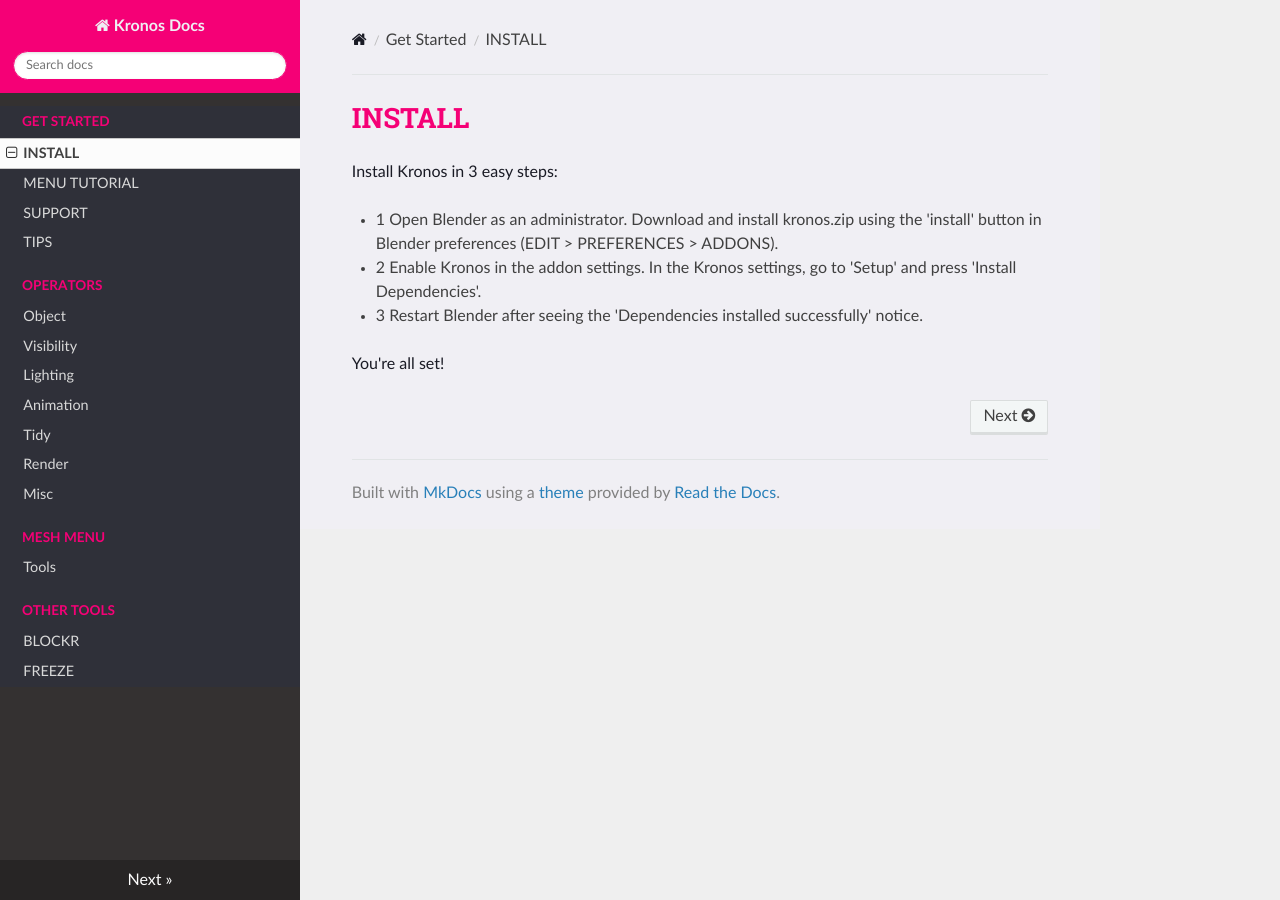
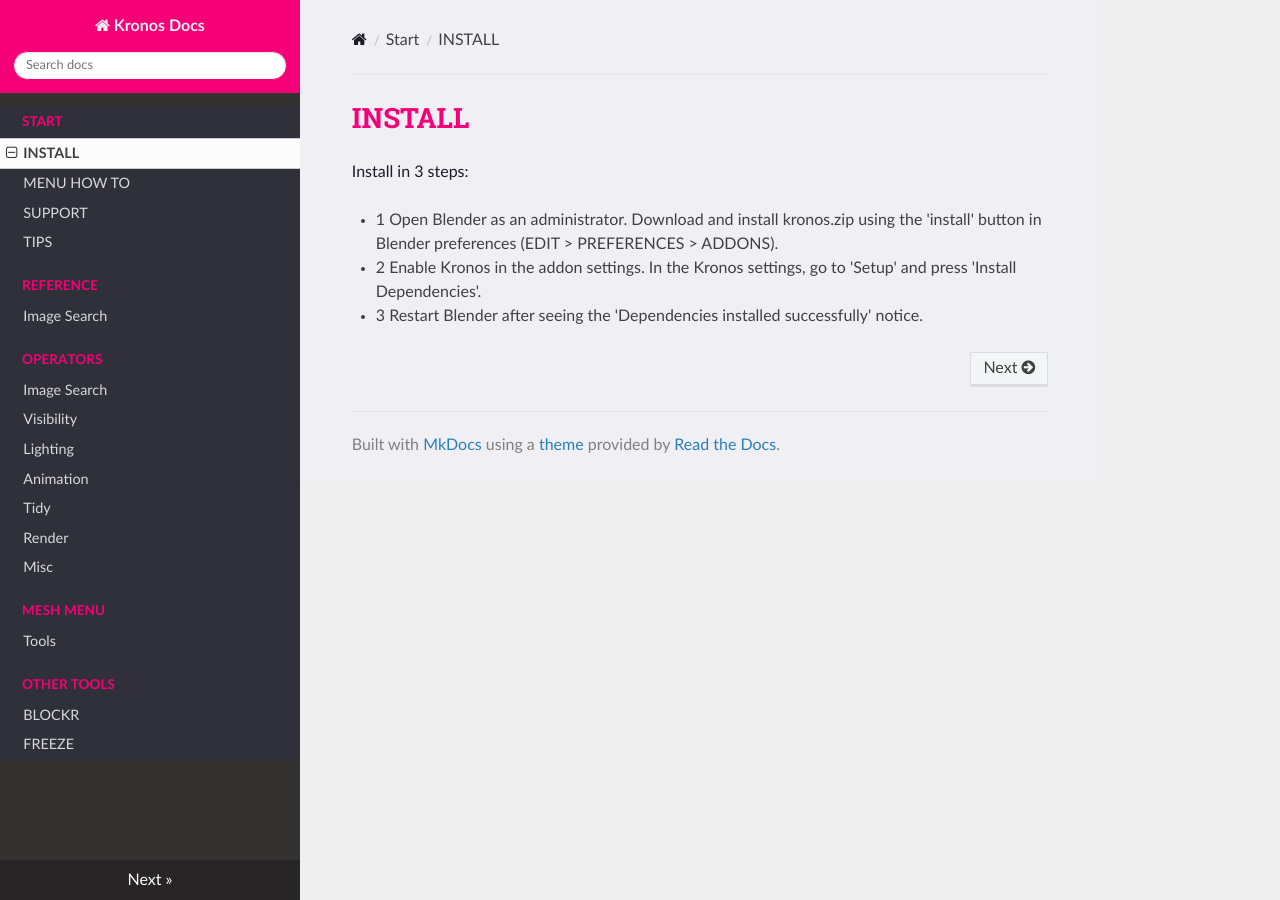
Before and after one commit to CGLIFE7/KronosDocs, an MkDocs documentation site: the page built from docs/docs/tutorial/installation.md, in a window 1280 px wide. Built offline with MkDocs 1.6.1, drawn with Linux system fonts in a browser that asks for light colours; nearby versions of some CDN libraries.

Commit message:
the less the better

```diff
--- a/docs/docs/tutorial/installation.md
+++ b/docs/docs/tutorial/installation.md
@@ -1,6 +1,6 @@
 # INSTALL
 
-Install Kronos in 3 easy steps:
+Install in 3 steps:
 
 - 1   Open Blender as an administrator. Download and install kronos.zip using the 'install' button in Blender preferences (EDIT > PREFERENCES > ADDONS).
 &NewLine;
@@ -9,5 +9,3 @@
 &NewLine;
 &NewLine;
 - 3    Restart Blender after seeing the 'Dependencies installed successfully' notice.
-
-You're all set!
--- a/docs/mkdocs.yml
+++ b/docs/mkdocs.yml
@@ -10,12 +10,16 @@
 nav:
 
 
-  - Get Started:
+  - Start:
 
     - INSTALL: tutorial/installation.md
-    - MENU TUTORIAL: tutorial/interfaceandmenus.md
+    - MENU HOW TO: tutorial/interfaceandmenus.md
     - SUPPORT: tutorial/support.md
     - TIPS: tutorial/tips.md
+
+  - Reference:
+    - Image Search: tutorial/objects.md
+
   - Operators:
 
     - Object: tutorial/objects.md
```
Also changed, not shown: docs/docs/tutorial/image_search.md (added, +9 -0 lines), docs/docs/tutorial/kronos.md (+2 -2 lines).
